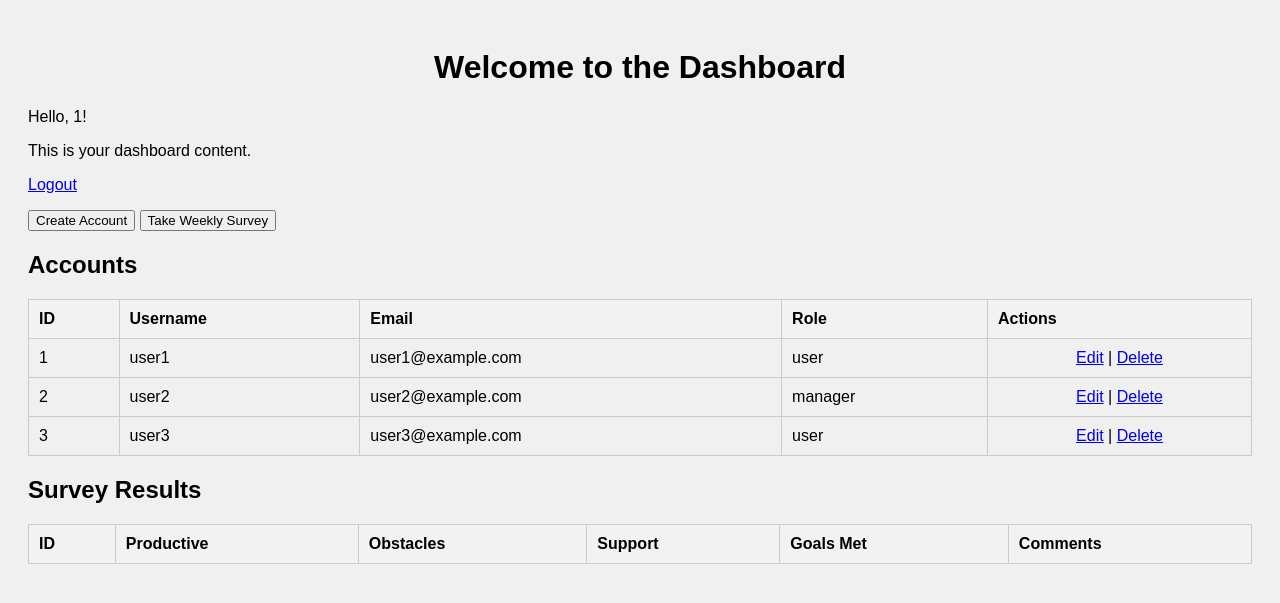
After one commit to mrce00/CIS_440_Project, a Flask app: page /dashboard in a window 1280 px wide. The commit adds this page. Shown: the top 603 px of the page. Run offline with Flask 3, Linux system fonts and the light colour scheme; the visitor is signed in with stand-in values (Sample User, id 1); lists and menus that the app fills with data are empty.

Commit message:
reverting merge
code broke

```diff
--- a/app.py
+++ b/app.py
@@ -1,41 +1,130 @@
-from flask import Flask, render_template, request, redirect, url_for
-import mysql.connector
+from flask import Flask, render_template, request, redirect, url_for, flash, jsonify
+from flask_wtf import FlaskForm
+from wtforms import StringField, PasswordField, SubmitField, TextAreaField
+from wtforms.validators import DataRequired, Length
+from flask_login import LoginManager, UserMixin, login_user, logout_user, login_required, current_user
 from threading import Timer
 import webbrowser
 
 app = Flask(__name__)
+app.config['SECRET_KEY'] = 'your_secret_key_here'  # Replace with a strong secret key
 
+# Example data
+accounts = [
+    {'id': 1, 'username': 'user1', 'email': 'user1@example.com', 'role': 'user'},
+    {'id': 2, 'username': 'user2', 'email': 'user2@example.com', 'role': 'manager'},
+    {'id': 3, 'username': 'user3', 'email': 'user3@example.com', 'role': 'user'}
+]
+
+surveys = []  # List to store survey responses
+
+# Flask-Login configuration
+login_manager = LoginManager()
+login_manager.init_app(app)
+login_manager.login_view = 'login'
+
+# User class
+class User(UserMixin):
+    pass
+
+@login_manager.user_loader
+def load_user(user_id):
+    if user_id == 'magarvin':
+        user = User()
+        user.id = user_id
+        return user
+    return None
+
+# WTForms LoginForm
+class LoginForm(FlaskForm):
+    username = StringField('Username', validators=[DataRequired()])
+    password = PasswordField('Password', validators=[DataRequired(), Length(min=6)])
+    submit = SubmitField('Login')
+
+# WTForms SurveyForm
+class SurveyForm(FlaskForm):
+    q1 = StringField('Did you feel productive this week?', validators=[DataRequired()])
+    q2 = StringField('Did you have any obstacles that affected your work?', validators=[DataRequired()])
+    q3 = StringField('Were you satisfied with the support you received?', validators=[DataRequired()])
+    q4 = StringField('Did you meet your goals for the week?', validators=[DataRequired()])
+    comments = TextAreaField('Additional Comments')
 
 @app.route('/')
 def index():
     return render_template('index.html')
 
+@app.route('/login', methods=['GET', 'POST'])
+def login():
+    form = LoginForm()
+    if form.validate_on_submit():
+        username = form.username.data
+        password = form.password.data
 
-@app.route('/button_clicked', methods=['POST'])
-def button_clicked():
-    # Handle the button click event here
-    mydb = mysql.connector.connect(
-        host="107.180.1.16",
-        user="summer2024team2",
-        password="summer2024team2",
-        database="summer2024team2"
-    )
+        if username == 'magarvin' and password == 'CIS440':
+            user = User()
+            user.id = username
+            login_user(user)
+            flash('Login successful!', 'success')
+            return redirect(url_for('dashboard'))
+        else:
+            flash('Login unsuccessful. Please check your username and password.', 'danger')
 
-    mycursor = mydb.cursor()
+    return render_template('login.html', form=form)
 
-    mycursor.execute("SELECT * FROM manager_table")
+@app.route('/logout')
+@login_required
+def logout():
+    logout_user()
+    flash('You have been logged out.', 'info')
+    return redirect(url_for('index'))
 
-    myresult = mycursor.fetchall()
+@app.route('/dashboard')
+@login_required
+def dashboard():
+    return render_template('dashboard.html', accounts=accounts, surveys=surveys)
 
-    for x in myresult:
-        return (x)
+@app.route('/submit_survey', methods=['POST'])
+@login_required
+def submit_survey():
+    q1 = request.form.get('q1')
+    q2 = request.form.get('q2')
+    q3 = request.form.get('q3')
+    q4 = request.form.get('q4')
+    comments = request.form.get('comments')
 
+    survey_id = len(surveys) + 1
+    surveys.append({
+        'id': survey_id,
+        'q1': q1,
+        'q2': q2,
+        'q3': q3,
+        'q4': q4,
+        'comments': comments
+    })
+
+    return jsonify({'status': 'success'})
+
+@app.route('/create_account', methods=['POST'])
+@login_required
+def create_account():
+    # Placeholder for account creation logic
+    return jsonify({'status': 'success'})
+
+@app.route('/edit_account/<int:account_id>', methods=['GET', 'POST'])
+@login_required
+def edit_account(account_id):
+    # Placeholder for editing account logic
+    return f"Edit Account {account_id}"
+
+@app.route('/delete_account/<int:account_id>')
+@login_required
+def delete_account(account_id):
+    # Placeholder for deleting account logic
+    return redirect(url_for('dashboard'))
 
 def open_browser():
-    webbrowser.open_new('http://127.0.0.1:5000/')
-
+    webbrowser.open_new('http://127.0.0.1:5001/')
 
 if __name__ == '__main__':
-    # Start a timer to open the browser after Flask starts
     Timer(1, open_browser).start()
-    app.run(debug=False)
+    app.run(debug=True, port=5001)
--- /dev/null
+++ b/templates/dashboard.html
@@ -0,0 +1,251 @@
+<!DOCTYPE html>
+<html lang="en">
+<head>
+    <meta charset="UTF-8">
+    <meta name="viewport" content="width=device-width, initial-scale=1.0">
+    <title>Dashboard</title>
+    <style>
+        body {
+            font-family: Arial, sans-serif;
+            background-color: #f0f0f0;
+            padding: 20px;
+        }
+        h1 {
+            text-align: center;
+        }
+        table {
+            width: 100%;
+            border-collapse: collapse;
+            margin-top: 20px;
+        }
+        table, th, td {
+            border: 1px solid #ccc;
+            padding: 10px;
+            text-align: left;
+        }
+        th {
+            background-color: #f2f2f2;
+        }
+        .center {
+            text-align: center;
+        }
+        .form-container, .survey-container {
+            max-width: 600px;
+            margin: 20px auto;
+            padding: 20px;
+            background-color: #fff;
+            border: 1px solid #ccc;
+            border-radius: 5px;
+        }
+        /* Style for the modal */
+        .modal {
+            display: none;
+            position: fixed;
+            z-index: 1;
+            left: 0;
+            top: 0;
+            width: 100%;
+            height: 100%;
+            overflow: auto;
+            background-color: rgb(0,0,0);
+            background-color: rgba(0,0,0,0.4);
+            padding-top: 60px;
+        }
+        .modal-content {
+            background-color: #fefefe;
+            margin: 5% auto;
+            padding: 20px;
+            border: 1px solid #888;
+            width: 80%;
+        }
+        .close {
+            color: #aaa;
+            float: right;
+            font-size: 28px;
+            font-weight: bold;
+        }
+        .close:hover,
+        .close:focus {
+            color: black;
+            text-decoration: none;
+            cursor: pointer;
+        }
+    </style>
+</head>
+<body>
+    <h1>Welcome to the Dashboard</h1>
+    <p>Hello, {{ current_user.id }}!</p>
+    <p>This is your dashboard content.</p>
+    <p><a href="{{ url_for('logout') }}">Logout</a></p>
+
+    <button id="createAccountBtn">Create Account</button>
+    <button id="takeSurveyBtn">Take Weekly Survey</button>
+
+    <!-- Create Account Form in a Popup -->
+    <div id="createAccountModal" class="modal">
+        <div class="modal-content">
+            <span class="close" id="closeCreateAccountModal">&times;</span>
+            <h2>Create New Account</h2>
+            <form id="createAccountForm">
+                <label for="username">Username:</label><br>
+                <input type="text" id="username" name="username" required><br><br>
+                <label for="email">Email:</label><br>
+                <input type="email" id="email" name="email" required><br><br>
+                <label for="password">Password:</label><br>
+                <input type="password" id="password" name="password" required><br><br>
+                <label for="role">Role:</label><br>
+                <select id="role" name="role">
+                    <option value="user">User</option>
+                    <option value="manager">Manager</option>
+                </select><br><br>
+                <button type="submit">Create Account</button>
+                <button type="button" id="closeCreateAccountBtn">Cancel</button>
+            </form>
+        </div>
+    </div>
+
+    <!-- Take Survey Form in a Popup -->
+    <div id="surveyModal" class="modal">
+        <div class="modal-content">
+            <span class="close" id="closeSurveyModal">&times;</span>
+            <h2>Weekly Survey</h2>
+            <form id="surveyForm">
+                <label>1. Did you feel productive this week?</label><br>
+                <input type="radio" id="q1_yes" name="q1" value="yes">
+                <label for="q1_yes">Yes</label>
+                <input type="radio" id="q1_no" name="q1" value="no">
+                <label for="q1_no">No</label><br><br>
+
+                <label>2. Did you have any obstacles that affected your work?</label><br>
+                <input type="radio" id="q2_yes" name="q2" value="yes">
+                <label for="q2_yes">Yes</label>
+                <input type="radio" id="q2_no" name="q2" value="no">
+                <label for="q2_no">No</label><br><br>
+
+                <label>3. Were you satisfied with the support you received?</label><br>
+                <input type="radio" id="q3_yes" name="q3" value="yes">
+                <label for="q3_yes">Yes</label>
+                <input type="radio" id="q3_no" name="q3" value="no">
+                <label for="q3_no">No</label><br><br>
+
+                <label>4. Did you meet your goals for the week?</label><br>
+                <input type="radio" id="q4_yes" name="q4" value="yes">
+                <label for="q4_yes">Yes</label>
+                <input type="radio" id="q4_no" name="q4" value="no">
+                <label for="q4_no">No</label><br><br>
+
+                <label>5. Additional Comments:</label><br>
+                <textarea id="comments" name="comments" rows="4" cols="50"></textarea><br><br>
+                <button type="submit">Submit Survey</button>
+                <button type="button" id="closeSurveyBtn">Cancel</button>
+            </form>
+        </div>
+    </div>
+
+    <h2>Accounts</h2>
+    <table>
+        <thead>
+            <tr>
+                <th>ID</th>
+                <th>Username</th>
+                <th>Email</th>
+                <th>Role</th> <!-- New column for Role -->
+                <th>Actions</th>
+            </tr>
+        </thead>
+        <tbody>
+            {% for account in accounts %}
+            <tr>
+                <td>{{ account.id }}</td>
+                <td>{{ account.username }}</td>
+                <td>{{ account.email }}</td>
+                <td>{{ account.role }}</td> <!-- Display Role value -->
+                <td class="center">
+                    <a href="{{ url_for('edit_account', account_id=account.id) }}">Edit</a> |
+                    <a href="{{ url_for('delete_account', account_id=account.id) }}">Delete</a>
+                </td>
+            </tr>
+            {% endfor %}
+        </tbody>
+    </table>
+
+    <!-- Survey Results Tab (for management) -->
+    <h2>Survey Results</h2>
+    <table>
+        <thead>
+            <tr>
+                <th>ID</th>
+                <th>Productive</th>
+                <th>Obstacles</th>
+                <th>Support</th>
+                <th>Goals Met</th>
+                <th>Comments</th>
+            </tr>
+        </thead>
+        <tbody>
+            {% for survey in surveys %}
+            <tr>
+                <td>{{ survey.id }}</td>
+                <td>{{ survey.q1 }}</td>
+                <td>{{ survey.q2 }}</td>
+                <td>{{ survey.q3 }}</td>
+                <td>{{ survey.q4 }}</td>
+                <td>{{ survey.comments }}</td>
+            </tr>
+            {% endfor %}
+        </tbody>
+    </table>
+
+    <!-- JavaScript for handling modals and form submission -->
+    <script>
+        // Open Create Account Modal
+        document.getElementById('createAccountBtn').addEventListener('click', function() {
+            document.getElementById('createAccountModal').style.display = 'block';
+        });
+
+        // Close Create Account Modal
+        document.getElementById('closeCreateAccountBtn').addEventListener('click', function() {
+            document.getElementById('createAccountModal').style.display = 'none';
+        });
+
+        // Open Survey Modal
+        document.getElementById('takeSurveyBtn').addEventListener('click', function() {
+            document.getElementById('surveyModal').style.display = 'block';
+        });
+
+        // Close Survey Modal
+        document.getElementById('closeSurveyBtn').addEventListener('click', function() {
+            document.getElementById('surveyModal').style.display = 'none';
+        });
+
+        // Close Survey Modal (click on <span>)
+        document.getElementById('closeSurveyModal').addEventListener('click', function() {
+            document.getElementById('surveyModal').style.display = 'none';
+        });
+
+        // Handle Survey Form Submission
+        document.getElementById('surveyForm').addEventListener('submit', function(event) {
+            event.preventDefault(); // Prevent the default form submission
+
+            var formData = new FormData(this);
+
+            fetch('/submit_survey', {
+                method: 'POST',
+                body: formData
+            })
+            .then(response => response.json())
+            .then(data => {
+                if (data.status === 'success') {
+                    location.reload(); // Reload the page to show new survey results
+                } else {
+                    alert('Failed to submit survey');
+                }
+            })
+            .catch(error => {
+                console.error('Error:', error);
+                alert('Failed to submit survey');
+            });
+        });
+    </script>
+</body>
+</html>
```
Also changed, not shown: requirements.txt (+11 -15 lines), templates/index.html (+17 -62 lines), templates/login.html (added, +32 -0 lines), templates/set_num_ques.html (deleted, +0 -75 lines), templates/survey_results.html (added, +61 -0 lines), 2 other files.
